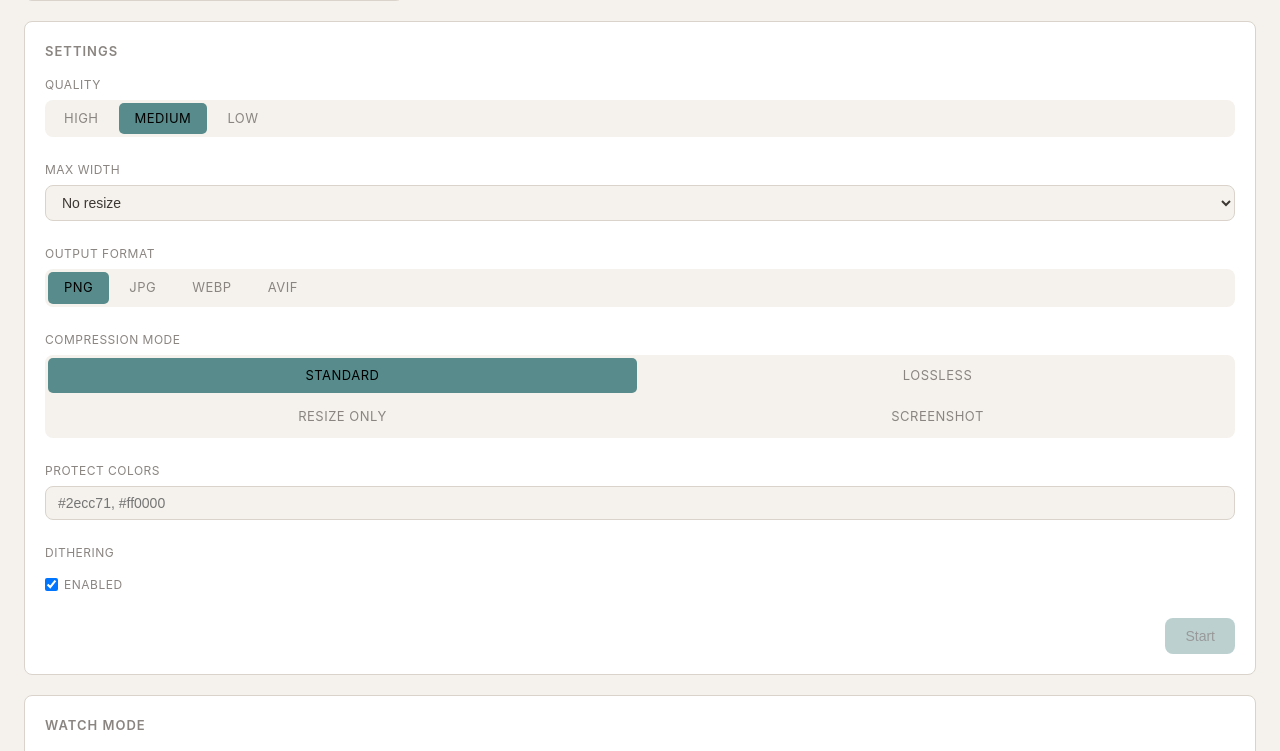
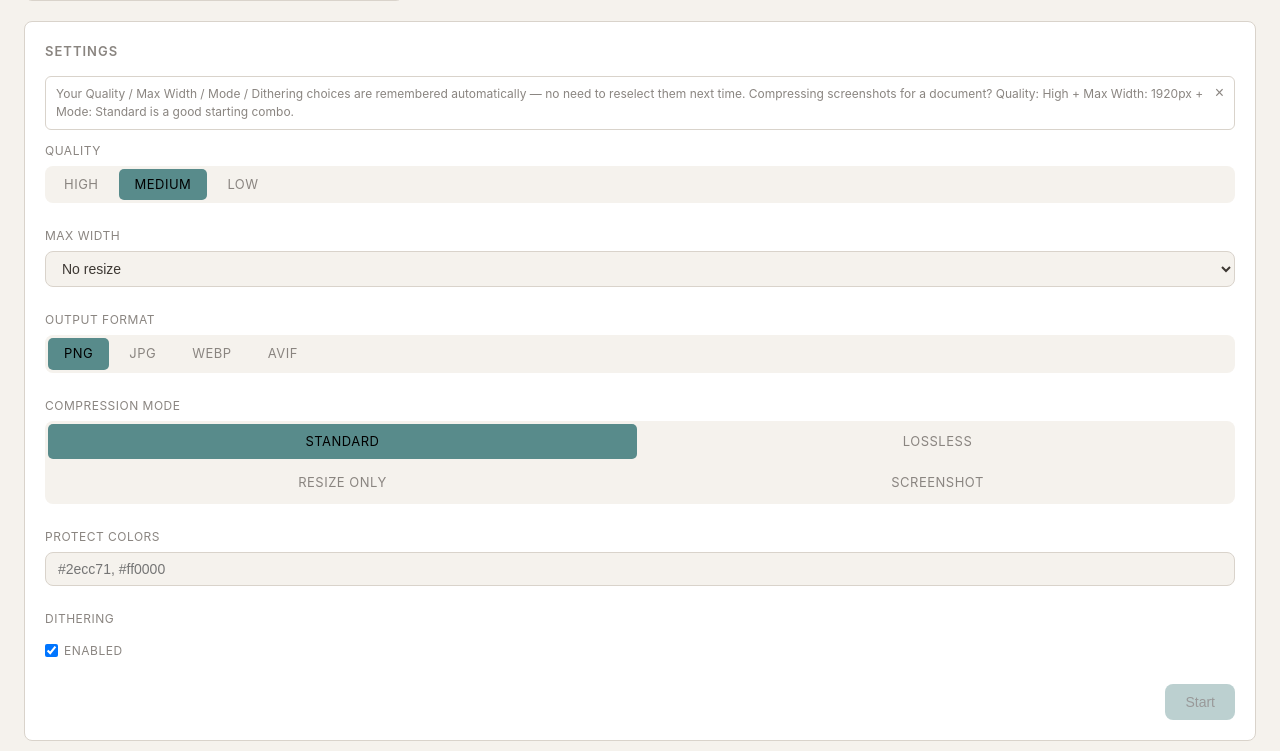
Before and after one commit to aREversez/image-optimizer, a FastAPI app: page / in a window 1280 px wide. Shown: the part 633-1384 px from the top of the page. Run offline with FastAPI, Linux system fonts and the light colour scheme; data that the repository does not hold is empty; some libraries are stand-ins or nearby versions.

Commit message:
Add dismissible tip explaining settings persistence and a 1920+Standard document-compression combo

```diff
--- a/app/templates/index.html
+++ b/app/templates/index.html
@@ -640,6 +640,10 @@ header h1 span { color: var(--accent); }
     <div class="card-title" data-i18n="config.title">Settings</div>
     <div id="watch-lock-notice" style="display:none;font-size:12px;color:var(--yellow);background:rgba(230,180,60,0.1);border:1px solid rgba(230,180,60,0.3);border-radius:6px;padding:8px 10px;margin-bottom:12px" data-i18n="config.watchLockNotice">
       Locked while Watch Mode is running — it captured these settings when you clicked "Start Watching" and won't pick up changes. Stop Watch Mode to change them, then start again.
+    </div>
+    <div id="settings-tip" style="display:none;font-size:12px;color:var(--text2);background:var(--bg2);border:1px solid var(--border);border-radius:6px;padding:8px 10px;margin-bottom:12px;align-items:flex-start;gap:8px">
+      <span style="flex:1" data-i18n="config.settingsTip">Your Quality / Max Width / Mode / Dithering choices are remembered automatically — no need to reselect them next time. Compressing screenshots for a document? Quality: High + Max Width: 1920px + Mode: Standard is a good starting combo.</span>
+      <button id="settings-tip-dismiss" class="notice-close" aria-label="Dismiss" style="flex-shrink:0;background:none;border:none;cursor:pointer;color:inherit;font-size:16px;line-height:1;padding:0">&times;</button>
     </div>
     <div class="config-grid" style="margin-bottom:16px">
       <div class="config-group">
@@ -905,6 +909,7 @@ const I18N = {
     'results.countFiltered': '{shown} of {total} shown',
     'config.title': 'Settings',
     'config.watchLockNotice': 'Locked while Watch Mode is running — it captured these settings when you clicked "Start Watching" and won\u2019t pick up changes. Stop Watch Mode to change them, then start again.',
+    'config.settingsTip': 'Your Quality / Max Width / Mode / Dithering choices are remembered automatically — no need to reselect them next time. Compressing screenshots for a document? Quality: High + Max Width: 1920px + Mode: Standard is a good starting combo.',
     'config.quality': 'Quality',
     'config.qualityTitle': 'Controls how much color detail Standard mode is allowed to sacrifice for size. For UI screenshots with text, High usually costs little extra size since screenshots rarely use many colors to begin with.',
     'config.qualityHigh': 'High',
@@ -1067,6 +1072,7 @@ const I18N = {
     'results.countFiltered': '显示 {shown} / {total} 个',
     'config.title': '设置',
     'config.watchLockNotice': 'Watch Mode 运行期间这些设置被锁定——点击【开始监控】时的设置已被记录，不会再跟随改动。请先停止 Watch Mode 再修改，然后重新开始。',
+    'config.settingsTip': '你选择的 Quality / Max Width / Mode / Dithering 会自动记住，下次打开无需重新选择。压缩截图用于文档？可以从 Quality: High + Max Width: 1920px + Mode: Standard 这个组合开始尝试。',
     'config.quality': '质量',
     'config.qualityTitle': '控制 Standard 模式允许牺牲多少色彩细节来换取体积。对于带文字的 UI 截图，选择 High 通常不会增加太多体积，因为截图本身颜色数就不多。',
     'config.qualityHigh': '高',
@@ -1369,6 +1375,23 @@ function loadConfig() {
   if (typeof cfg.skipExisting === 'boolean') $('skip-existing').checked = cfg.skipExisting;
   if (typeof cfg.keepExif === 'boolean') $('keep-exif').checked = cfg.keepExif;
 }
+// One-time settings tip: surfaces two things a new user has no way to
+// discover on their own — that Quality/Max Width/Mode/Dithering persist
+// across reloads (loadConfig above), and a concrete starting combo for the
+// "compressing screenshots to embed in a document" case. Shown once; a
+// standalone localStorage flag (separate from imgopt.config, which holds
+// actual settings values) remembers the dismissal permanently so returning
+// users aren't nagged every session.
+(function initSettingsTip() {
+  if (localStorage.getItem('imgopt.settingsTipDismissed') === '1') return;
+  const tipEl = $('settings-tip');
+  tipEl.style.display = 'flex';
+  $('settings-tip-dismiss').addEventListener('click', () => {
+    localStorage.setItem('imgopt.settingsTipDismissed', '1');
+    tipEl.style.display = 'none';
+  });
+})();
+
 // Save on any config change. updateModeDependentControls (bound separately
 // for format/mode) also recomputes disabled states; saveConfig is additive.
 ['quality', 'format', 'mode'].forEach(name =>
```
